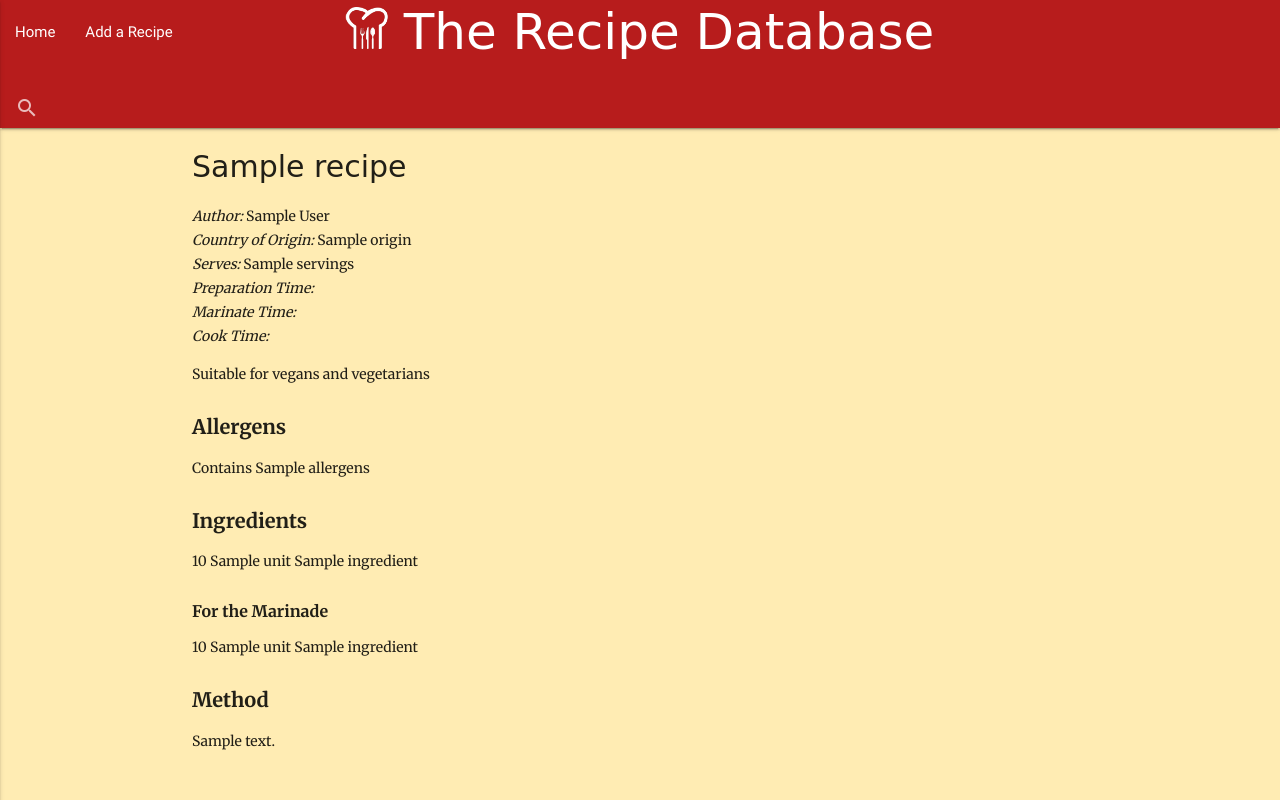
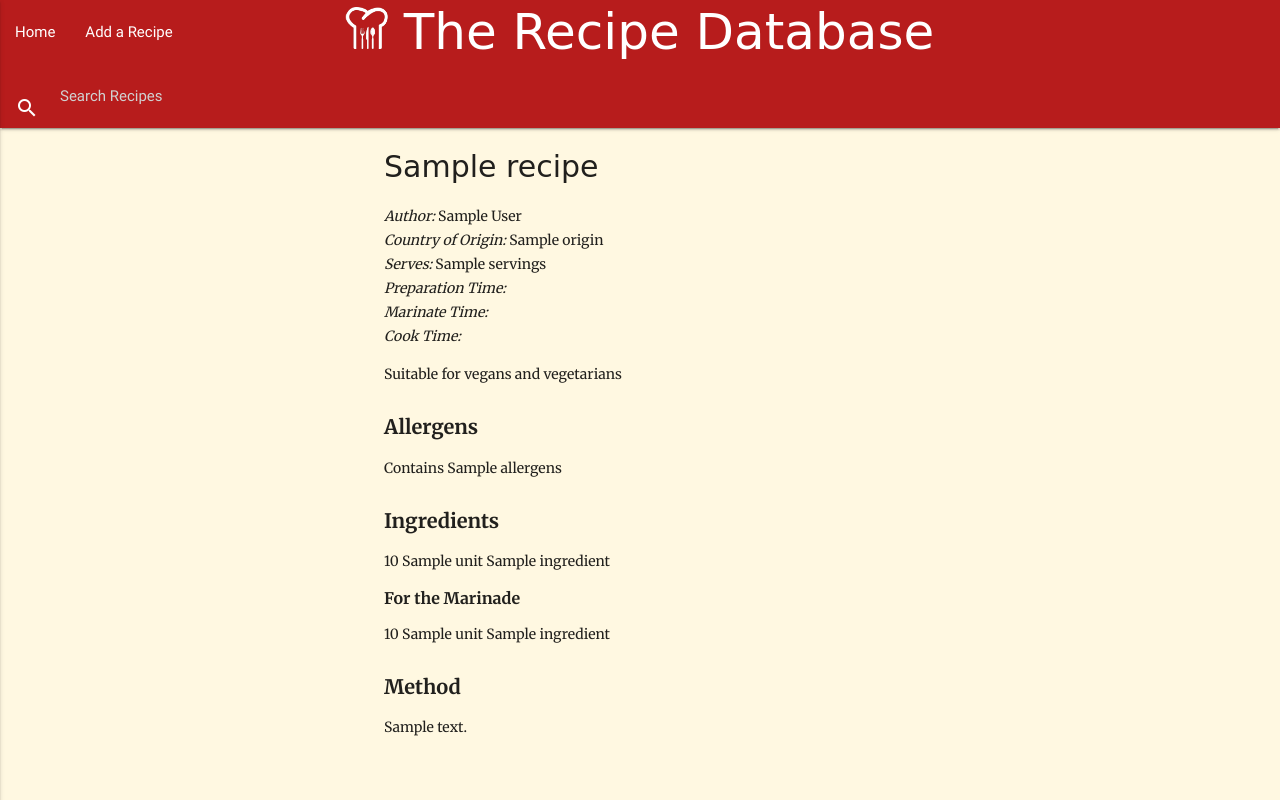
Before and after one commit to joanms/recipe-database, a Flask app: page / in a window 1280 px wide. Run offline with Flask 2, Linux system fonts and the light colour scheme; a database or web service that is not in the repository returns one stand-in record (values such as "Sample title"); some libraries are stand-ins or nearby versions; some web fonts are replaced.

Commit message:
Centred the recipe horizontally on the page

```diff
--- a/static/css/style.css
+++ b/static/css/style.css
@@ -1,7 +1,7 @@
 @import url('https://fonts.googleapis.com/css?family=Fondamento|Merriweather:400,700');
 
 body {
-    background-color: #ffecb3;
+    background-color: #fff8e1;
 }
 
 header {
@@ -9,12 +9,12 @@ header {
     top: 0;
     left: 0;
     width: 100%;
-    height: 48px;
-    z-index: 10;
 }
+
 
 .container {
     margin-top: 150px;
+    width: 40vw;
 }
 
 .brand-logo {
@@ -36,7 +36,6 @@ h3 {
 h4 {
     font-size: 16px;
     font-weight: 700;
-    margin-top: 30px;
 }
 
 .body-text {
--- a/templates/base.html
+++ b/templates/base.html
@@ -18,7 +18,7 @@
                 <div class="nav-wrapper red darken-4">
                     <a href="#" class="brand-logo center"><img src="../static/images/chefs-hat-white.png" alt="Logo" height="42" width="42"> The Recipe Database</a>
                     <a href="#" data-activates="mobile-demo" class="button-collapse"><i class="material-icons">menu</i></a>
-                    <ul id="nav-mobile" class="left hide-on-med-and-down">
+                    <ul id="nav-mobile" class="left hide-on-med-and-down menu">
                         <li><a href="#">Home</a></li>
                         <li><a href="#">Add a Recipe</a></li>
                     </ul>
@@ -34,7 +34,7 @@
                 <div class="nav-wrapper red darken-4">
                     <form>
                         <div class="input-field">
-                          <input id="search" type="search" required>
+                          <input id="search" type="search" placeholder="Search Recipes" required>
                           <label class="label-icon" for="search"><i class="material-icons">search</i></label>
                           <i class="material-icons">close</i>
                         </div>
--- a/templates/recipe.html
+++ b/templates/recipe.html
@@ -40,14 +40,14 @@
                 <div id="ingredients">
                 <h3>Ingredients</h3>
                 {% for ingredient in recipe.ingredients %}
-                    <p>{{ingredient.quantity}} {{ingredient.unit}}
-                    {{ingredient.ingredient}}</p>
+                    {{ingredient.quantity}} {{ingredient.unit}}
+                    {{ingredient.ingredient}}<br>
 
                     {% if ingredient.marinade %}
                         <h4>For the Marinade</h4>
                         {% for ingredient in ingredient.marinade %}
-                            <p>{{ingredient.quantity}} {{ingredient.unit}}
-                            {{ingredient.ingredient}}</p>
+                            {{ingredient.quantity}} {{ingredient.unit}}
+                            {{ingredient.ingredient}}<br>
                         {% endfor %} <!--End of loop through marinade ingredients-->
                     {% endif %} <!--End of marinade text-->
 
```
